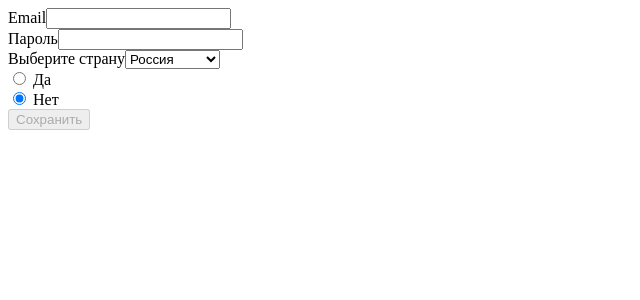
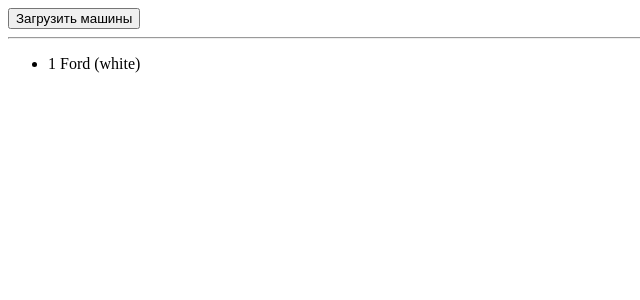
Before and after one commit to Obazure/ANGULAR-MARATHON, an Angular app: page / in a window 1280 px wide. Shown: the top 300 px of the page, without its empty margins (0-640 px from the left). Built offline with nearby package versions, Linux system fonts and the light colour scheme.

Commit message:
45 lesson done. json-server

```diff
--- /dev/null
+++ b/db.json
@@ -0,0 +1,9 @@
+{
+  "cars": [
+    {
+      "name": "Ford",
+      "color": "white",
+      "id": 1
+    }
+  ]
+}
--- a/src/app/app.component.html
+++ b/src/app/app.component.html
@@ -8,7 +8,8 @@
             <!--<app-my-filtering></app-my-filtering>-->
             <!--<app-another-cars></app-another-cars>-->
             <!--<app-forms></app-forms>-->
-            <app-reactive-forms></app-reactive-forms>
+            <!--<app-reactive-forms></app-reactive-forms>-->
+            <app-trying-http></app-trying-http>
         </div>
     </div>
 </div>
--- /dev/null
+++ b/src/app/trying-http/trying-http.component.html
@@ -0,0 +1,9 @@
+<div class="col-xs-8 col-xs-offset-2">
+  <button class="btn btn-primary">Загрузить машины</button>
+  <hr>
+  <ul class="list-group">
+    <li class="list-group-item" *ngFor="let car of cars">
+      <span class="badge">{{car.id}}</span> {{car.name}} ({{car.color}})
+    </li>
+  </ul>
+</div>
--- /dev/null
+++ b/src/app/trying-http/trying-http.component.ts
@@ -0,0 +1,24 @@
+import {Component, OnInit} from '@angular/core';
+
+@Component({
+    selector: 'app-trying-http',
+    templateUrl: './trying-http.component.html',
+    styleUrls: ['./trying-http.component.css']
+})
+export class TryingHttpComponent implements OnInit {
+
+    cars = [
+        {
+            name: 'Ford',
+            color: 'white',
+            id: 1
+        }
+    ];
+
+    constructor() {
+    }
+
+    ngOnInit() {
+    }
+
+}
```
Also changed, not shown: src/app/app.module.ts (+6 -2 lines), src/app/trying-http/trying-http.component.css (added), 1 other file (tests, documents, lock files or other folders).
